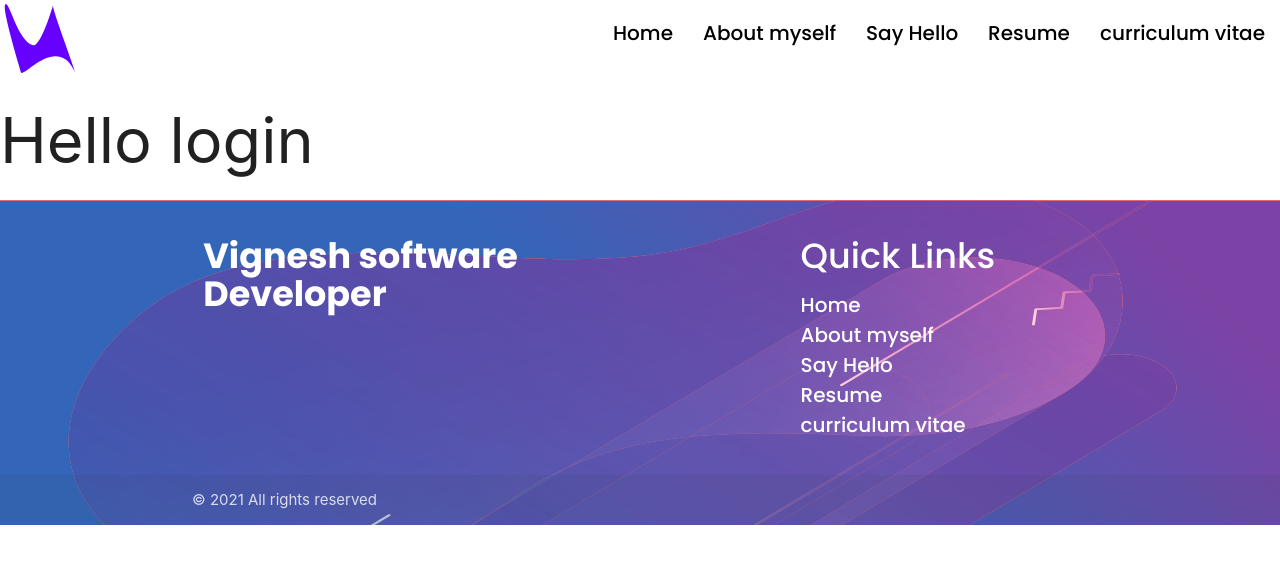
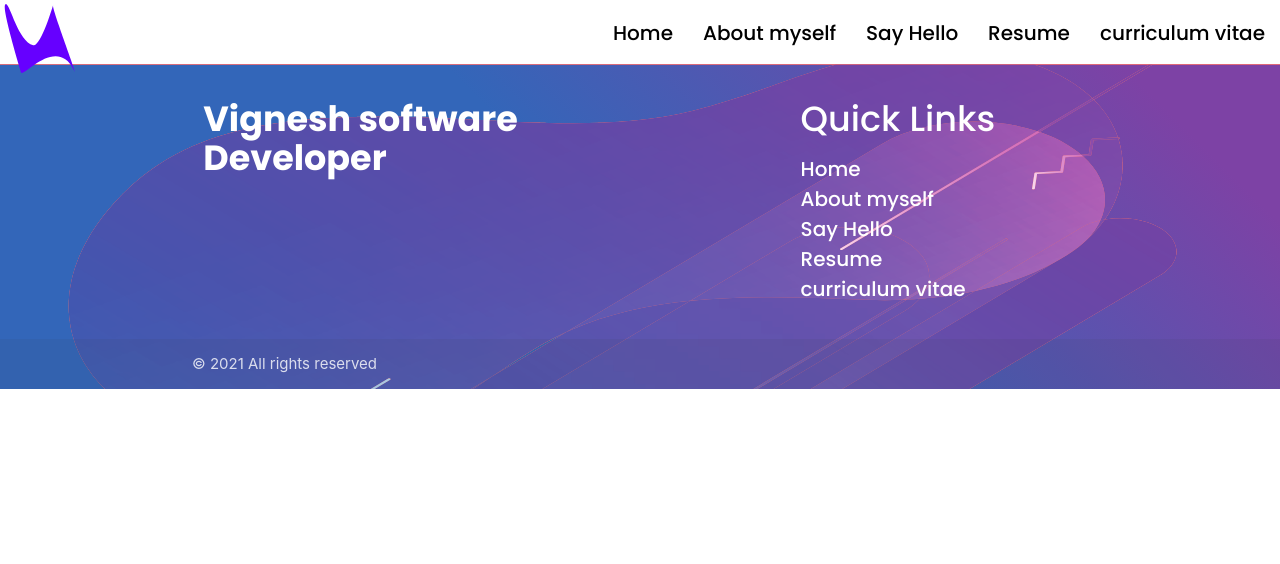
Before and after one commit to vickytechkey/portfolio, a React (Create React App) app: page /login in a window 1280 px wide. Shown: the top 564 px of the page. Built offline with nearby package versions, Linux system fonts and the light colour scheme.

Commit message:
Revert "added login page"
This reverts commit bf713c6d8a6755db9538a14edc84fac9e182c3b0.

```diff
--- a/package.json
+++ b/package.json
@@ -37,7 +37,6 @@
   },
   "devDependencies": {
     "aos": "^2.3.4",
-    "axios": "^0.24.0",
     "firebase": "^8.9.1",
     "hover.css": "^2.3.2",
     "jquery": "^3.6.0",
--- a/src/App.js
+++ b/src/App.js
@@ -8,7 +8,6 @@ import HomePage from './pages/homepage';
 import ProjectPage from './pages/projectspage';
 import FooterBar from './webcomponents/footer';
 import NavigationBar from './webcomponents/navbar';
-import  LoginPage from './pages/login/loginpage';
 // import CVcomp from './pages/downloadspages/curriculumvitae';
 // import ResumeComp from './pages/downloadspages/resume';
 
@@ -22,7 +21,6 @@ function App() {
         <Route exact path="/about" component={AboutPage} />
         <Route exact path="/contact" component={ContactPage} />
         <Route exact path="/projects" component={ProjectPage} />
-        <Route exact path="/login" component={LoginPage} />
         {/* <Route exact path="/cv" component={CVcomp} />
         <Route exact path="/resume" component={ResumeComp} /> */}
 
--- a/src/pages/login/loginpage.js
+++ /dev/null
@@ -1,16 +0,0 @@
-import React from "react";
-import react from "react";
-
-
-function LoginPage(){
-
-
-
-   return(
-       <React.Fragment>
-           <h1>Hello login</h1>
-       </React.Fragment>
-   );
-}
-
-export default LoginPage;
```
Also changed, not shown: 1 other file (tests, documents, lock files or other folders).
